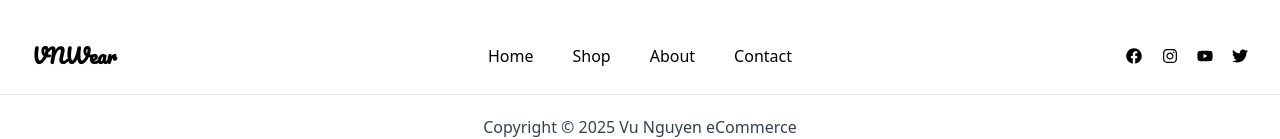
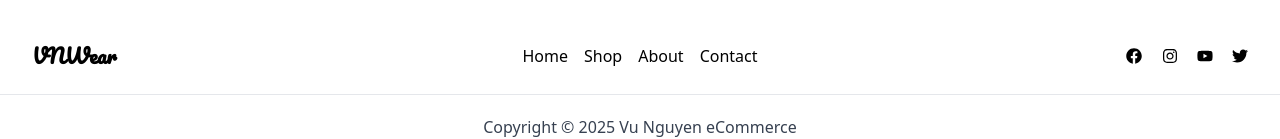
Before and after one commit to tungtuhoccode/Store-Management-Dashboard, a React (Vite) app in the folder frontend/: page /category/1 in a window 1280 px wide. Shown: the part 1088-1227 px from the top of the page. Built offline with nearby package versions, Linux system fonts and the light colour scheme; no server answers.

Commit message:
minor footer adjust

```diff
--- a/frontend/src/components/Footer.jsx
+++ b/frontend/src/components/Footer.jsx
@@ -12,7 +12,7 @@ export default function Footer() {
                     style={{ objectPosition: "center 20%" }}
                     src="/images/footerWallPaper.avif"
                     alt="Footer Wallpaper" />
-                <div className='flex flex-col gap-4 w-full absolute top-[20%] :top-[20%] text-center text-white'>
+                <div className='flex flex-col gap-4 w-full absolute top-[20%] sm:top-[30%] text-center text-white'>
                     <h1 className='text-4xl font-bold'>Ready to Find your Perfect Clothes?</h1>
                     <div className='max-w-[400px] mx-auto'>
                         Browse our online store or visit us in person to experience the beauty of fashion.
@@ -34,7 +34,7 @@ export default function Footer() {
                     VNWear
                 </Link>
 
-                <div className='w-[50%] sm:w-[25%] flex gap-4 justify-between items-center'>
+                <div className='w-[50%] sm:w-[25%] flex gap-4 justify-center items-center'>
                     <Link to="/" className='hover:text-lime-600'>Home</Link>
                     <Link to="/shop" className='hover:text-lime-600'>Shop</Link>
                     <Link to="/about" className='hover:text-lime-600'>About</Link>
```
